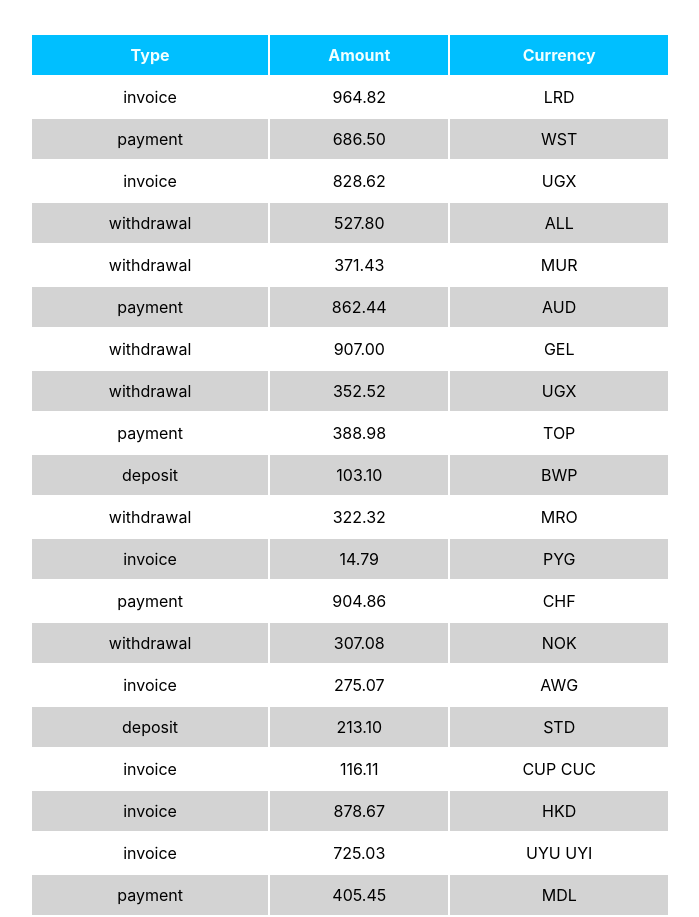
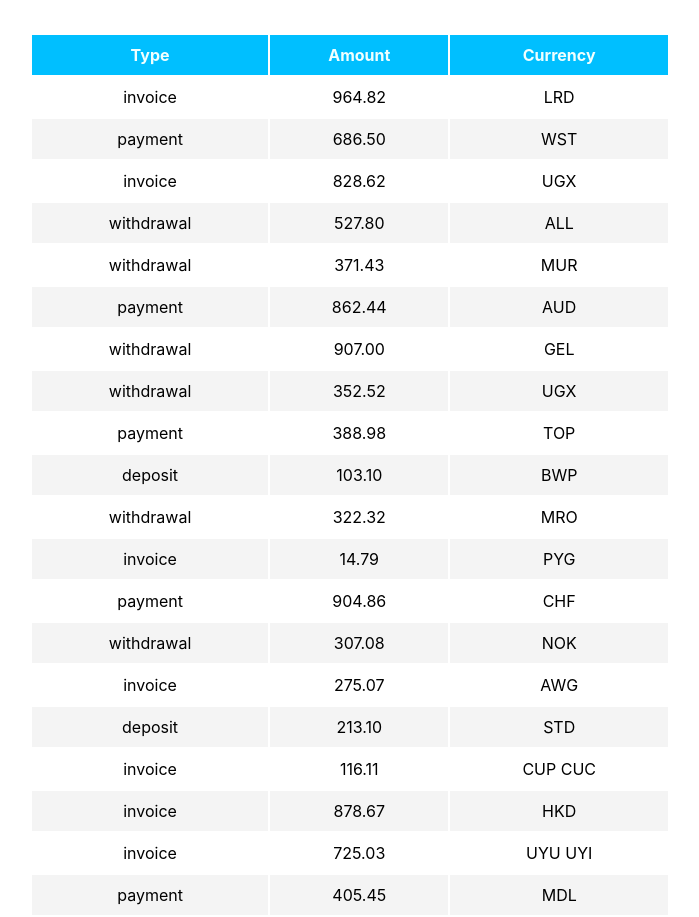
Before and after one commit to Ruslaana/goit-react-hw-01-components, a React (Create React App) app: page / in a window 1280 px wide. Shown: the part 828-1745 px from the top of the page, without its empty margins (290-989 px from the left). Built offline with nearby package versions, Linux system fonts and the light colour scheme.

Commit message:
Update Transactions.module.css

```diff
--- a/src/components/Transactions/Transactions.module.css
+++ b/src/components/Transactions/Transactions.module.css
@@ -12,7 +12,7 @@
 }
 
 .row:nth-child(2n) {
-  background-color: lightgray;
+  background-color: #f4f4f4;
 }
 
 .type,
```
